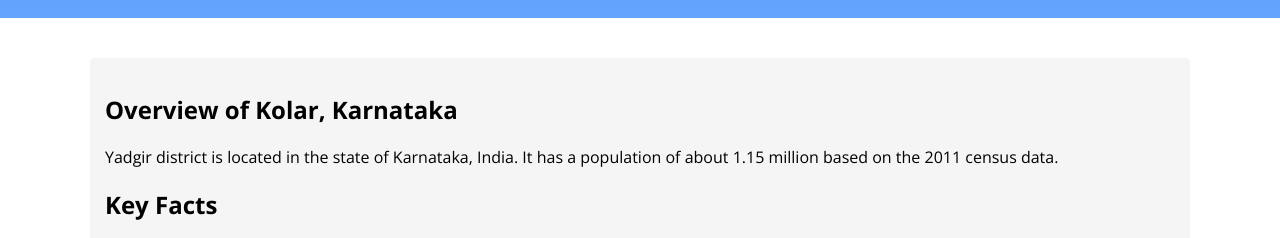
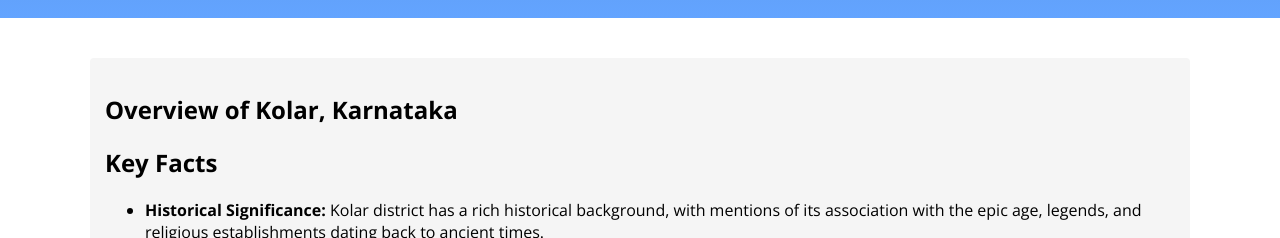
Before and after one commit to coderC014/kolar-analysis-report, a plain HTML site: page index.html in a window 1280 px wide. Shown: the part 724-962 px from the top of the page. Drawn offline with nearby package versions, Linux system fonts and the light colour scheme.

Commit message:
Update index.html

```diff
--- a/index.html
+++ b/index.html
@@ -66,9 +66,6 @@
 
     <div class="overview">
       <h2>Overview of Kolar, Karnataka</h2>
-      <p>
-        Yadgir district is located in the state of Karnataka, India. It has a population of about 1.15 million based on the 2011 census data.
-      </p>
 
       <h2>Key Facts</h2>
       <ul>
```
